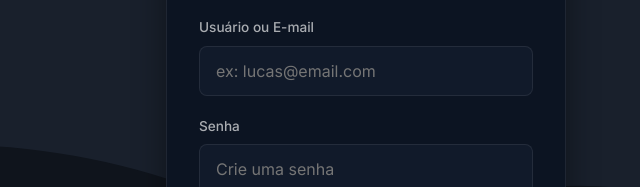
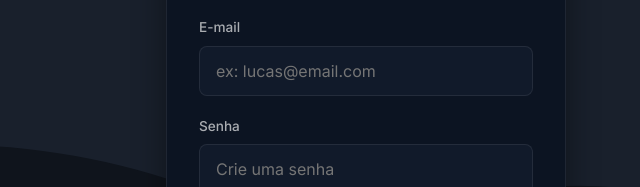
Before and after one commit to devlkspy/trabalhodevcorp, a plain HTML site: page front/cadastro.html in a window 1280 px wide. Shown: the part 359-546 px from the top of the page, 274-914 px from the left. Drawn offline with Linux system fonts and the light colour scheme.

Commit message:
Ajeitando cadastro

```diff
--- a/front/cadastro.html
+++ b/front/cadastro.html
@@ -25,7 +25,7 @@
                 </div>
 
                 <div class="field">
-                    <label class="label">Usuário ou E-mail</label>
+                    <label class="label">E-mail</label>
                     <input type="text" name="user" class="input" placeholder="ex: lucas@email.com" minlength="4" maxlength="50" required>
                 </div>
 
```
Also changed, not shown: front/cadastros.html (+1 -1 lines).
